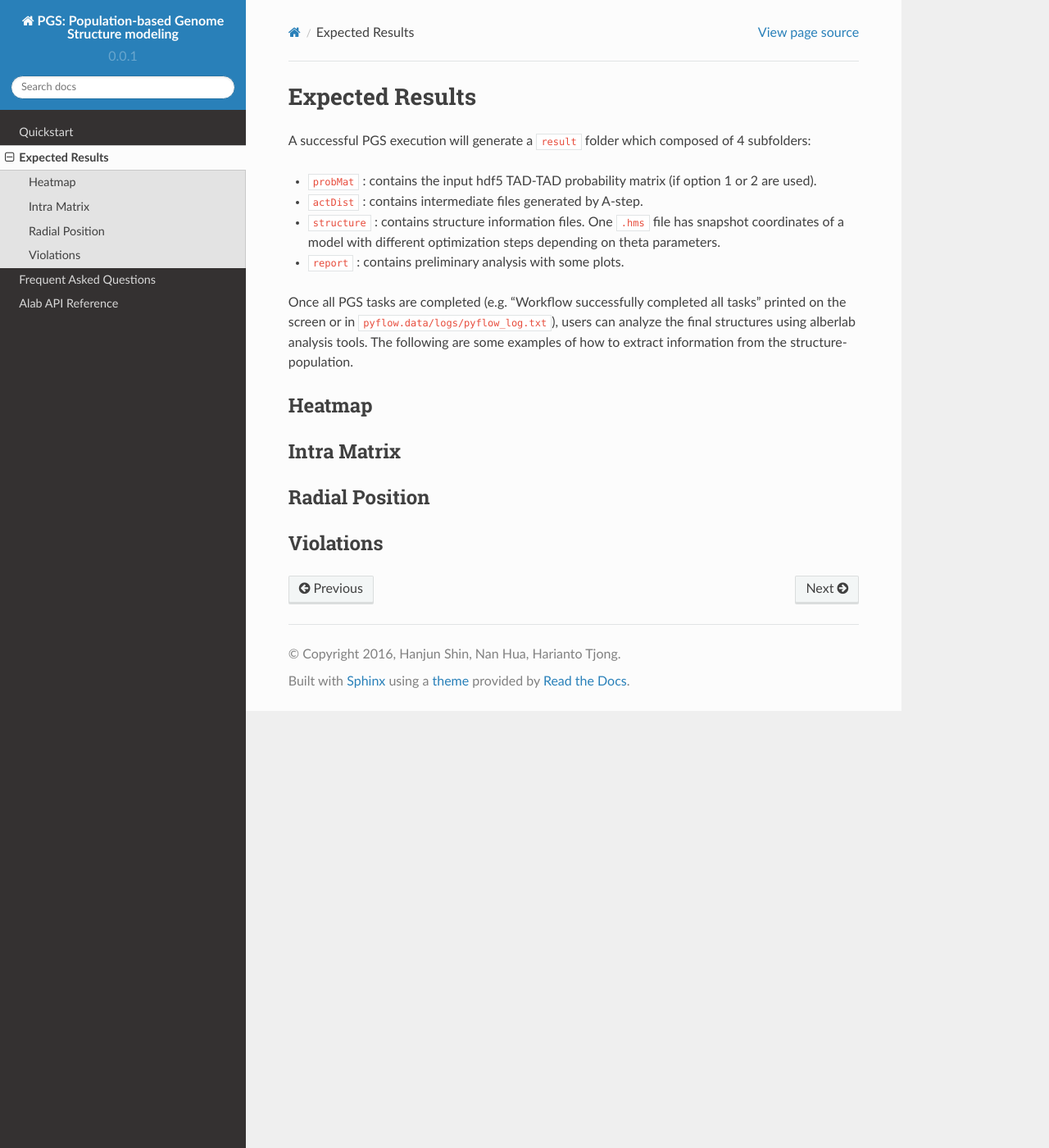
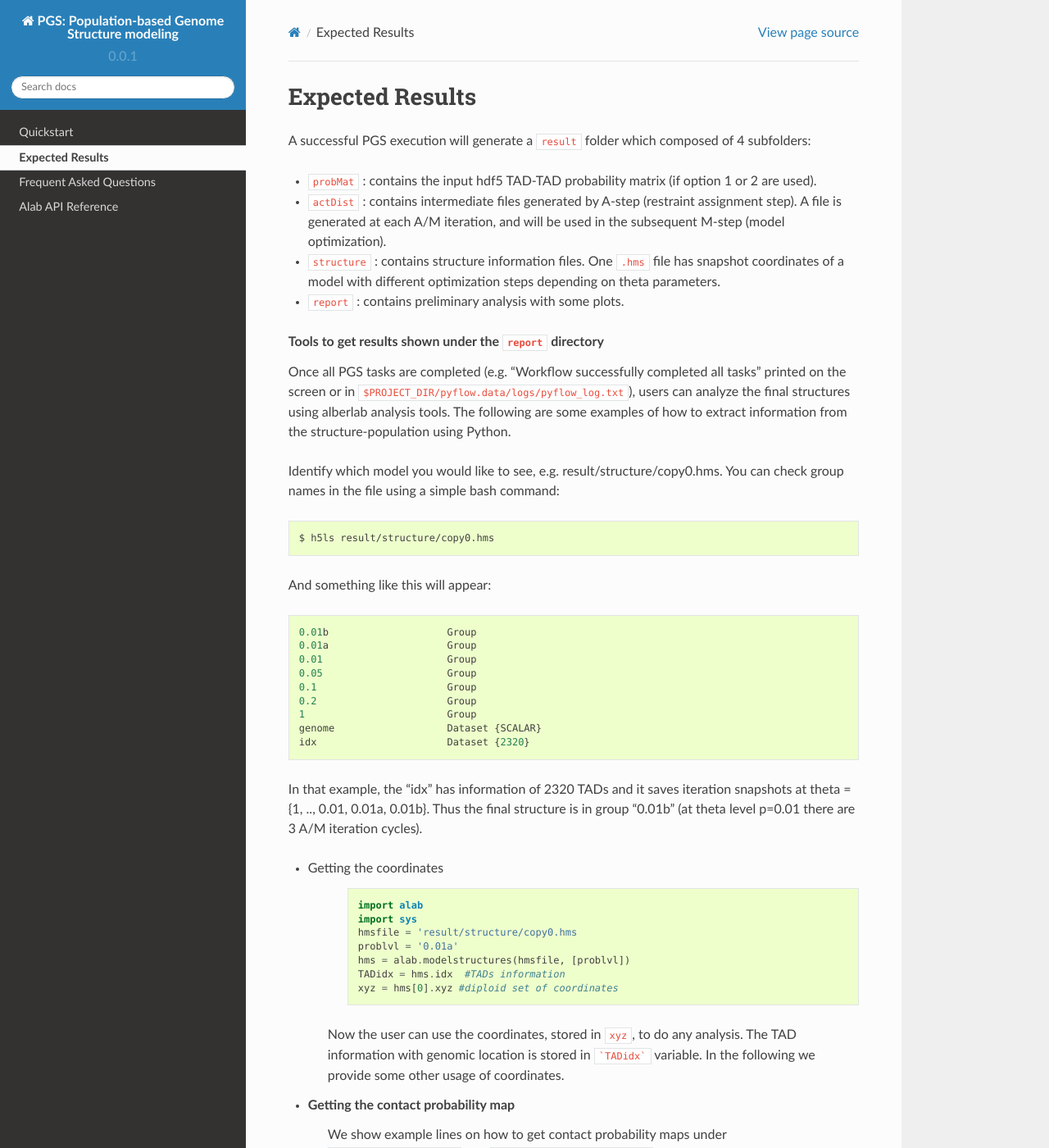
Before and after one commit to alberlab/pgs, a Sphinx documentation site: the page built from docs/results.rst, in a window 1280 px wide and 1400 px high. Shown: the whole window at 82% size. Built offline with Sphinx 7.4.7 and the Read the Docs theme 2.0.0, drawn with Linux system fonts in a browser that asks for light colours; some of the changed text lies outside the part shown.

Commit message:
edit result.rst

````diff
--- a/docs/results.rst
+++ b/docs/results.rst
@@ -5,25 +5,73 @@ A successful PGS execution will generate a ``result`` folder which composed of 4
 
 - ``probMat`` : contains the input hdf5 TAD-TAD probability matrix (if option 1 or 2 are used).
 
-- ``actDist`` : contains intermediate files generated by A-step.
+- ``actDist`` : contains intermediate files generated by A-step (restraint assignment step). A file is generated at each A/M iteration, and will be used in the subsequent M-step (model optimization).
 
 - ``structure`` : contains structure information files. One ``.hms`` file has snapshot coordinates of a model with different optimization steps depending on theta parameters.
 
 - ``report`` : contains preliminary analysis with some plots.
 
 
-Once all PGS tasks are completed (e.g. "Workflow successfully completed all tasks" printed on the screen or in ``pyflow.data/logs/pyflow_log.txt``), users can analyze the final structures using alberlab analysis tools. The following are some examples of how to extract information from the structure-population.
+.. topic:: Tools to get results shown under the ``report`` directory
+
+        Once all PGS tasks are completed (e.g. "Workflow successfully completed all tasks" printed on the screen or in ``$PROJECT_DIR/pyflow.data/logs/pyflow_log.txt``), users can analyze the final structures using alberlab analysis tools. The following are some examples of how to extract information from the structure-population using Python.
+
+        Identify which model you would like to see, e.g. result/structure/copy0.hms. You can check group names in the file using a simple bash command:
+	::
+
+		$ h5ls result/structure/copy0.hms
+
+
+	And something like this will appear:
+
+	::
+
+                0.01b                    Group
+                0.01a                    Group
+                0.01                     Group
+                0.05                     Group
+                0.1                      Group
+                0.2                      Group
+                1                        Group
+                genome                   Dataset {SCALAR}
+                idx                      Dataset {2320}
 
 
 
-Heatmap
--------
 
-Intra Matrix
-------------
+       	In that example, the "idx" has information of 2320 TADs and it saves iteration snapshots at theta = {1, .., 0.01, 0.01a, 0.01b}. Thus the final structure is in group "0.01b" (at theta level p=0.01 there are 3 A/M iteration cycles).
 
-Radial Position
----------------
 
-Violations
-----------
+* Getting the coordinates
+
+	::
+
+                import alab
+                import sys
+                hmsfile = 'result/structure/copy0.hms
+                problvl = '0.01a'
+                hms = alab.modelstructures(hmsfile, [problvl])
+                TADidx = hms.idx  #TADs information
+                xyz = hms[0].xyz #diploid set of coordinates
+
+
+    Now the user can use the coordinates, stored in ``xyz``, to do any analysis. The TAD information with genomic location is stored in ```TADidx``` variable. In the following we provide some other usage of coordinates.
+
+
+* Getting the contact probability map
+    We show example lines on how to get contact probability maps under ``result/report/heatmap`` and ``result/report/intraMatrix```
+
+	::
+
+                import alab
+                import sys
+                write a code here....................
+
+* Getting the radial position
+    Radial position of a TAD is calculated by the average radial positions across the structure population of that TAD. 0 marks the center of nucleus, and 1 marks nuclear envelope.
+
+	::
+
+                import alab
+                import sys
+                write code...........................
````
Also changed, not shown: 1 other file.
